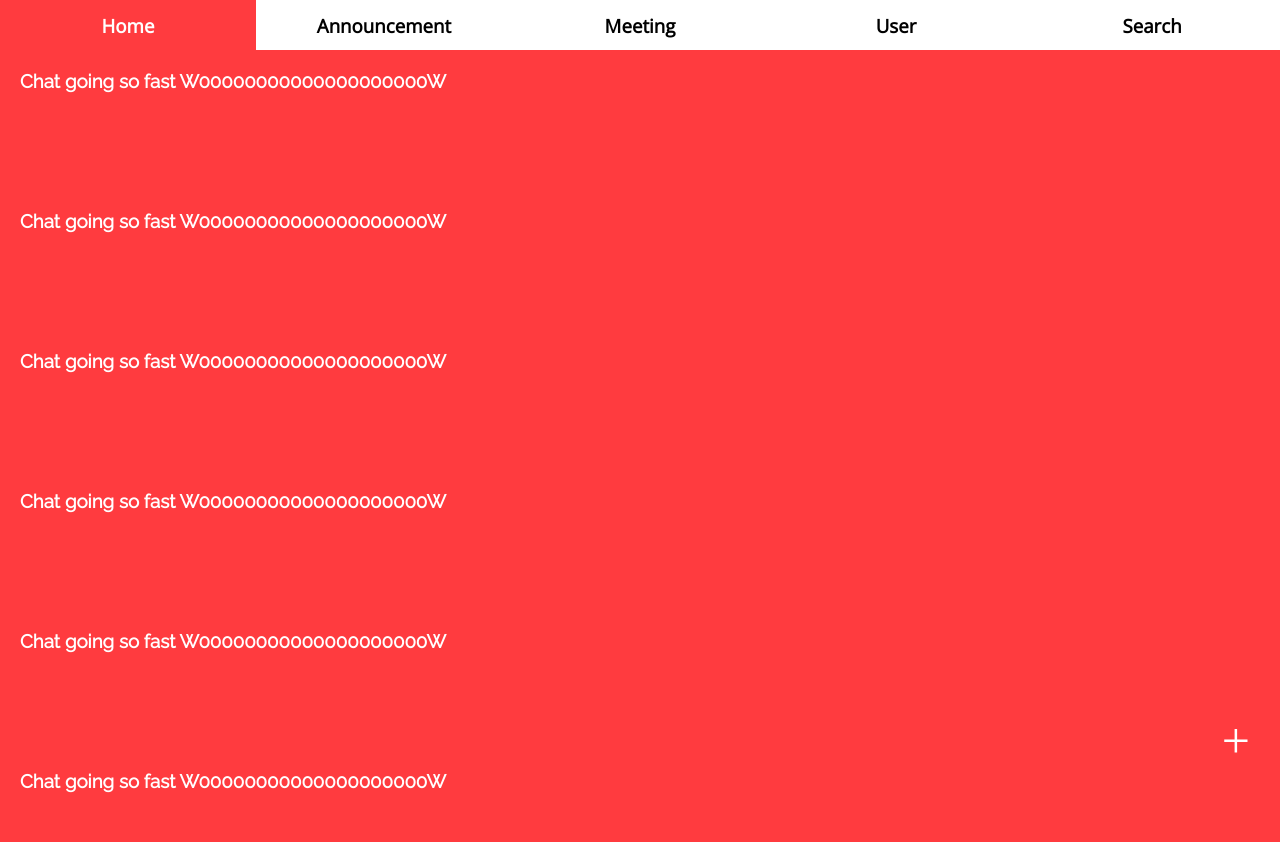
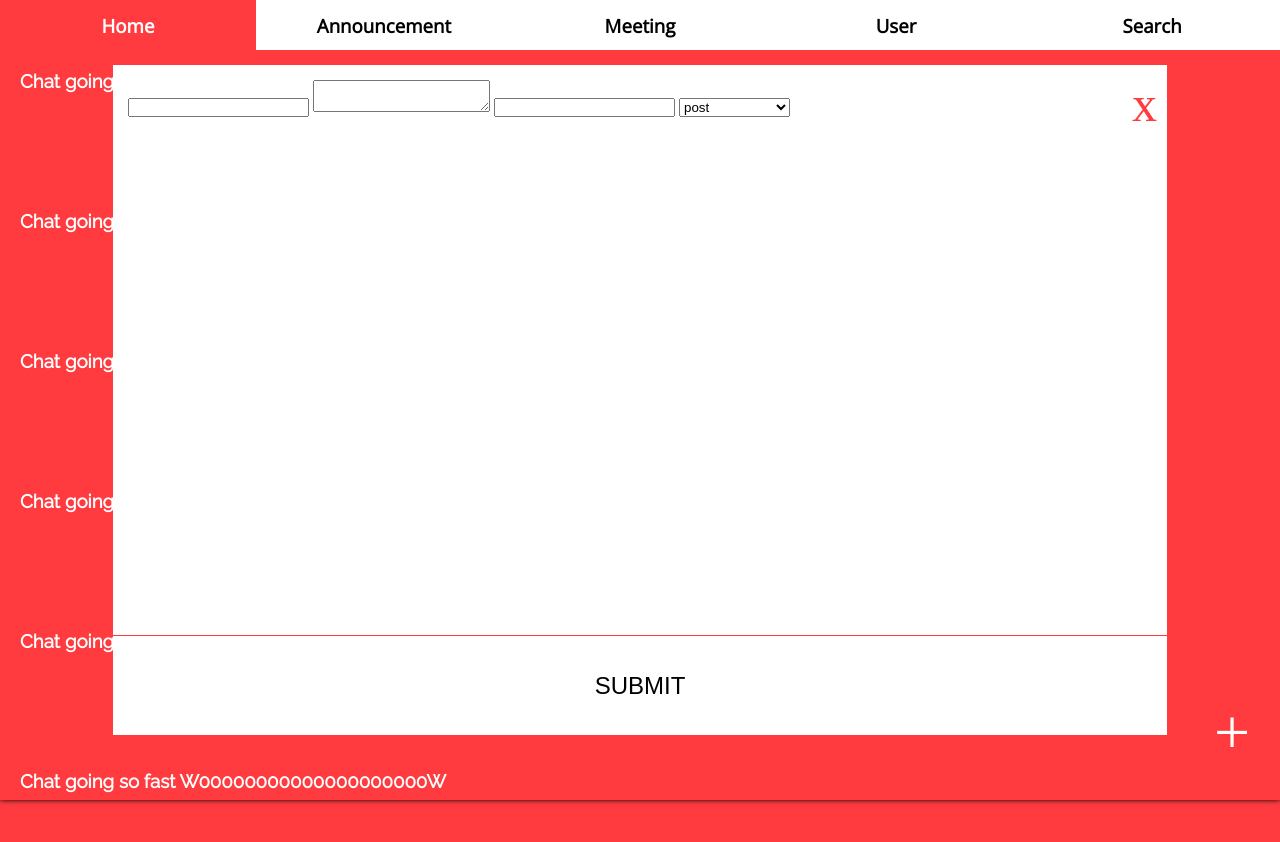
Before and after one commit to Anthuang/HackHub, a plain HTML site: page index.html in a window 1280 px wide. Drawn offline with nearby package versions, Linux system fonts and the light colour scheme.

Commit message:
might be merge conflict

```diff
--- a/index.html
+++ b/index.html
@@ -17,8 +17,13 @@
 	<div id="add_wrap">
 		<div>
 			<input id="add_title" type="text"/>
-			<input id="add_text" type="textarea"/>
+			<textarea id="add_text"></textarea>
 			<input id="add_tags" type="text"/>
+			<select id="add_select">
+			  <option value="post">post</option>
+			  <option value="announcement">announcement</option>
+			  <option value="meeting">meeting</option>
+			</select>
 			<button id="add_submit">SUBMIT</button>
 			<div id="add_exit">x</div>
 		</div>
--- a/js/index.js
+++ b/js/index.js
@@ -32,17 +32,19 @@ window.onload = function() {
 		outer_wrap.style.webkitFilter = "";
 	}
 
-	//
+	/*
+	 * Sending stuff to Firebase
+	 */
 	var firebase_ref = firebase.database().ref();
 	var submit = document.getElementById("add_submit");
 	submit.onclick = function() {
 		var add_title = document.getElementById("add_title").value;
 		var add_text = document.getElementById("add_text").value;
-		// firebase_ref.child("Posts").push().set(add_text);
+		var add_select = document.getElementById("add_select").value;
 		firebase_ref.child("Posts").push().set({
 	    title: add_title,
 	    text: add_text,
+	    select: add_select,
 	  });
-		// alert("done");
 	}
 }
--- a/sass/_globals.scss
+++ b/sass/_globals.scss
@@ -15,6 +15,15 @@ $main: $nav_hover;
 $main_accent: #fff;
 
 // ==== Numbers ====
+// Heights
 $nav_height: 50px;
 $msg_height: 100px;
 $msg_padding: 20px;
+
+// Font sizes
+$font1: 32px;
+$font2: 24px;
+$font3: 18px;
+$font4: 15px;
+$font5: 13px;
+$font6: 10px;
--- a/sass/_main.scss
+++ b/sass/_main.scss
@@ -14,14 +14,14 @@
 	bottom: 30px;
 	position: fixed;
 
-	font-size: 50px;
+	font-size: $font1 * 2;
 	cursor: pointer;
 
 	color: #fff;
 }
 
 #add_wrap {
-	display: none;
+	// display: none;
 	height: 100%;
 	width: 100%;
 	position: fixed;
@@ -31,13 +31,40 @@
 }
 
 #add_wrap > div {
-	position: relative;
 	height: 80%;
 	width: 80%;
 	top: 50%;
   transform: translateY(-50%);
+	position: relative;
 	margin: auto;
+	padding: 15px;
+
 	background: #fff;
+}
+
+#add_wrap input {
+
+}
+
+#add_submit {
+	width: 100%;
+	height: $msg_height;
+	bottom: 0;
+	left: 0;
+	position: absolute;
+
+	font-size: $font2;
+	cursor: pointer;
+
+	border: none;
+	border-top: 1px solid $main;
+	background: $main_accent;
+}
+
+#add_submit:hover {
+	border: 1px solid $main_accent;
+	color: $main_accent;
+	background: $main;
 }
 
 #add_exit {
--- a/sass/index.scss
+++ b/sass/index.scss
@@ -19,3 +19,8 @@ ul {
 h1, h2, h3, h4, h5, h6 {
 	margin: 0;
 }
+
+input, textarea, select {
+	margin: 0;
+	padding: 0;
+}
```
Also changed, not shown: css/index.css.
